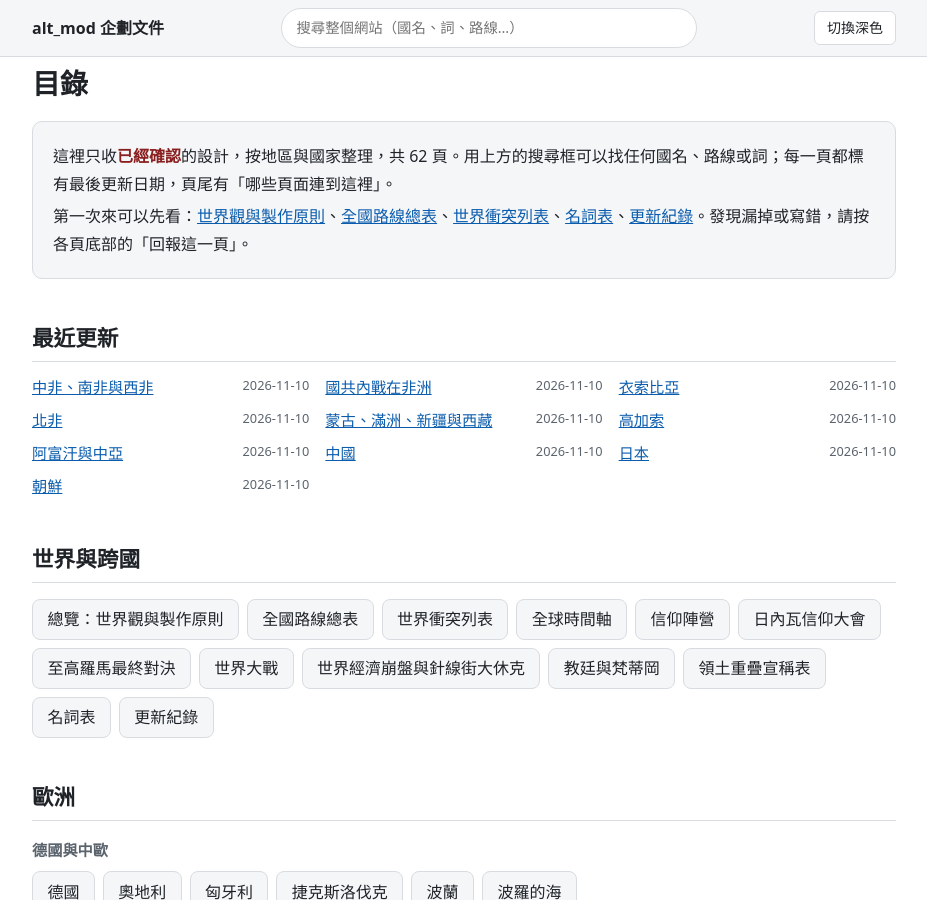
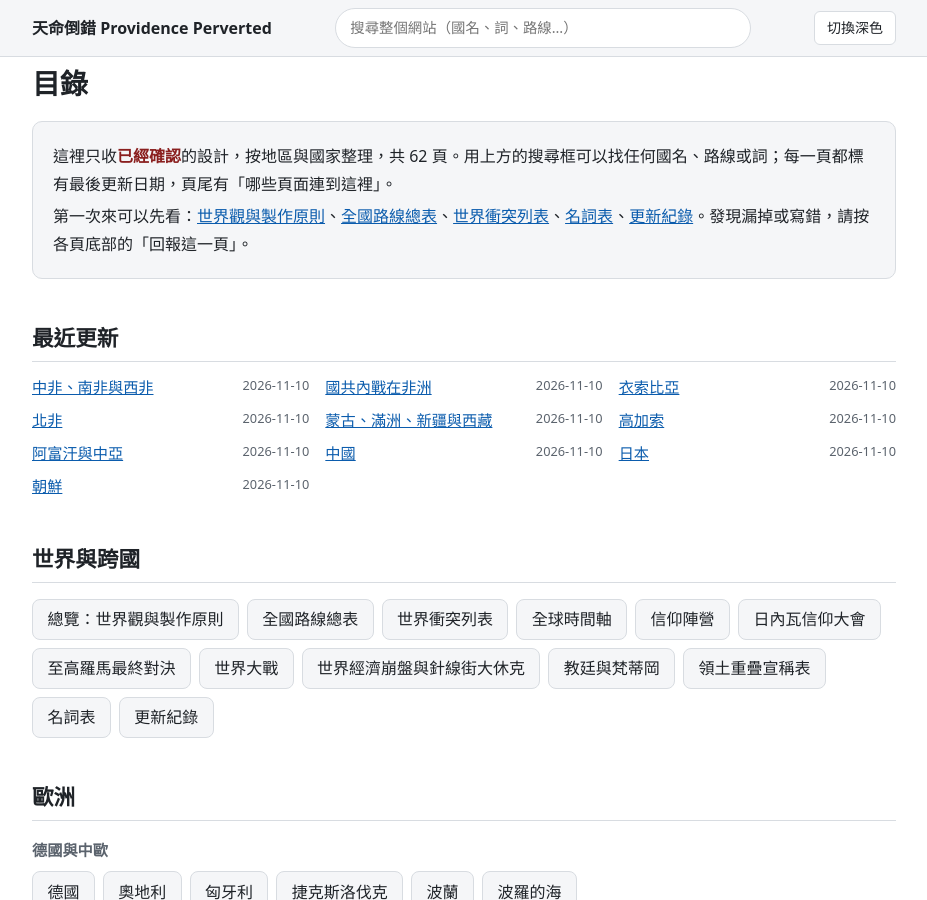
Before and after one commit to Charlie-Ma-1729/alt_mod, a Jekyll site: the page built from index.md, in a window 1280 px wide and 900 px high. Shown: the whole window, without its empty margins (176-1103 px from the left). Built offline with Jekyll 4.4.1, drawn with Linux system fonts in a browser that asks for light colours.

Commit message:
Update site from design docs

```diff
--- a/_config.yml
+++ b/_config.yml
@@ -1,4 +1,4 @@
-title: alt_mod 企劃文件
+title: 天命倒錯 Providence Perverted
 description: 鋼鐵雄心4 架空歷史模組企劃
 lang: zh-Hant
 baseurl: /alt_mod
```
